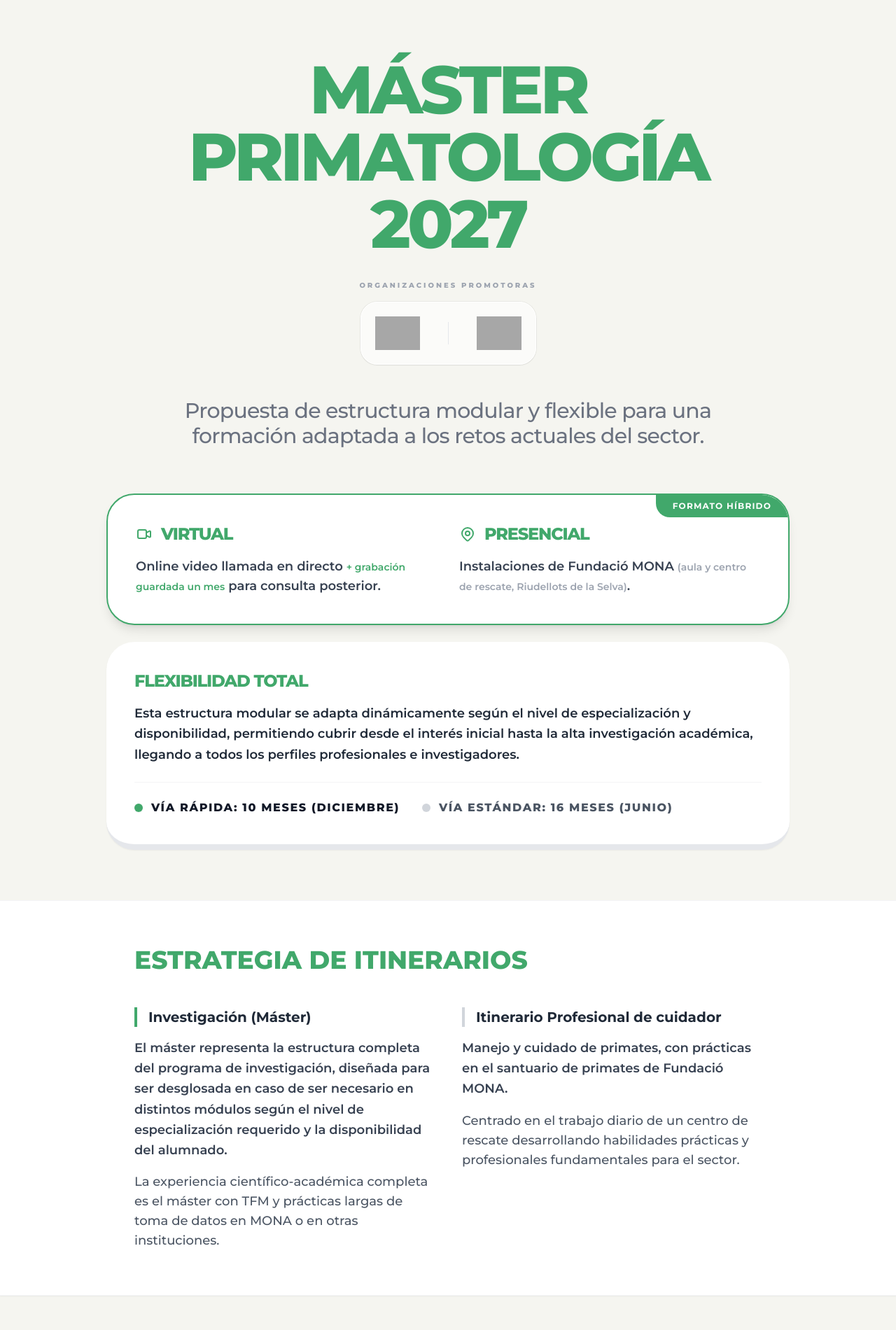
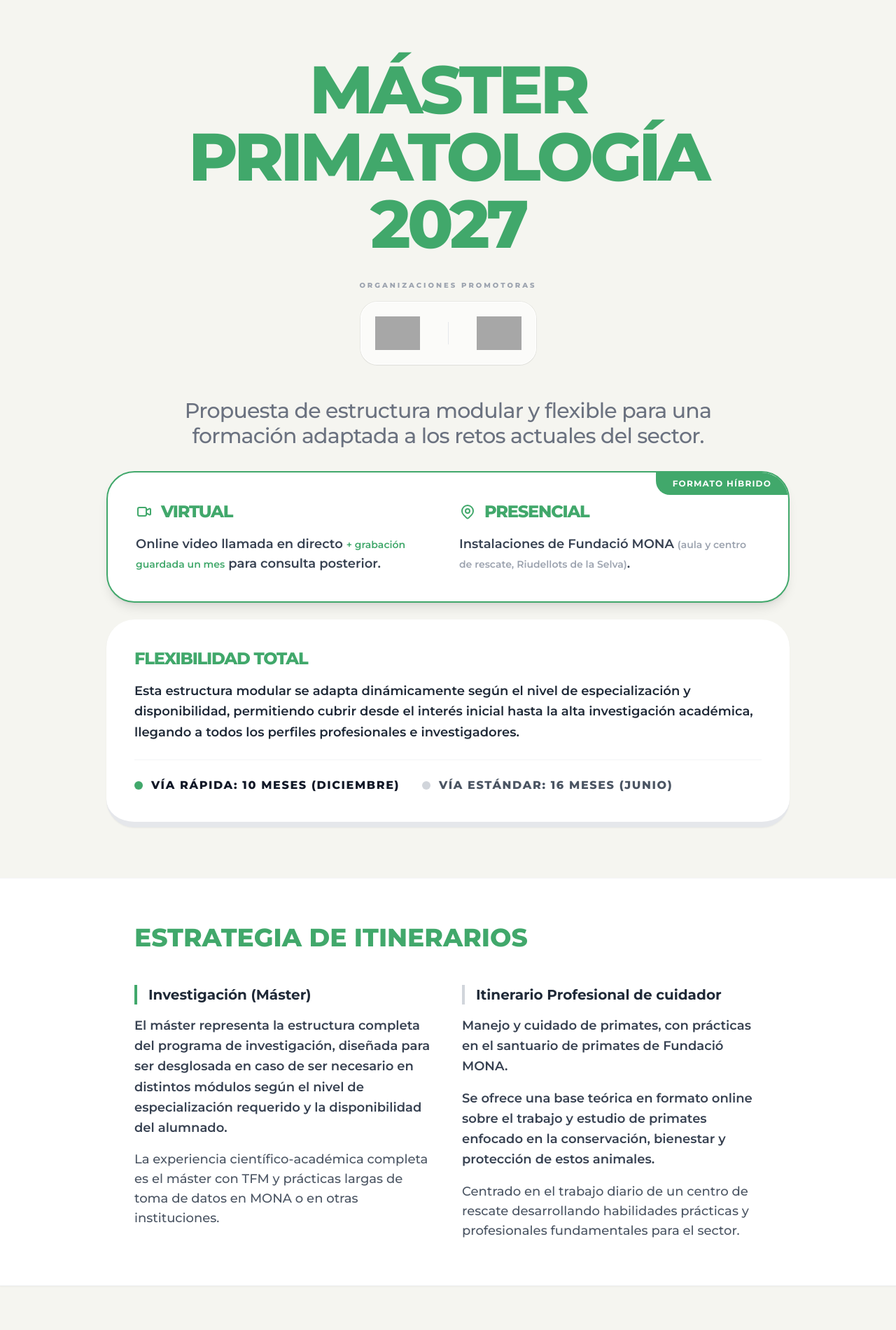
Before and after one commit to MONATYC/propuesta_master_2027, a plain HTML site: page index.html in a window 1280 px wide. Shown: the top 1900 px of the page at 70% size. Drawn offline with nearby package versions, Linux system fonts and the light colour scheme; grey boxes are pictures that could not be loaded.

Commit message:
modified:   index.html

```diff
--- a/index.html
+++ b/index.html
@@ -116,7 +116,7 @@
     <div class="min-h-screen selection:bg-[#41a86b] selection:text-white pb-12">
       <!-- ========== HEADER ========== -->
       <header
-        class="px-6 pt-20 pb-6 max-w-5xl mx-auto text-center"
+        class="px-6 pt-20 pb-0 max-w-5xl mx-auto text-center"
       >
         <h1
           class="text-6xl md:text-8xl font-black text-[#41a86b] leading-none mb-8 tracking-tighter uppercase"
@@ -143,7 +143,7 @@
         </div>
 
         <p
-          class="text-2xl md:text-3xl text-gray-500 max-w-3xl mx-auto leading-tight font-medium tracking-tight mb-4"
+          class="text-2xl md:text-3xl text-gray-500 max-w-3xl mx-auto leading-tight font-medium tracking-tight"
         >
           Propuesta de estructura modular y flexible para una formación adaptada
           a los retos actuales del sector.
@@ -151,7 +151,7 @@
       </header>
 
       <!-- ========== MODALIDAD Y FLEXIBILIDAD ========== -->
-      <section class="p-6 max-w-5xl mx-auto space-y-6">
+      <section class="px-6 pb-6 pt-8 max-w-5xl mx-auto space-y-6">
         <!-- MODALIDAD CARD -->
         <div class="bg-white p-10 rounded-[40px] shadow-lg border-2 border-[#41a86b] hover:shadow-xl transition-all hover-card relative overflow-hidden group">
           <div class="absolute top-0 right-0 bg-[#41a86b] text-white px-6 py-2 rounded-bl-[20px] font-bold text-xs tracking-widest uppercase">
@@ -214,6 +214,9 @@
               <h4 class="text-xl font-bold text-gray-800 mb-4 border-l-4 border-gray-300 pl-4">Itinerario Profesional de cuidador</h4>
               <p class="text-lg text-gray-700 mb-4 font-semibold leading-relaxed">
                 Manejo y cuidado de primates, con prácticas en el santuario de primates de Fundació MONA.
+              </p>
+              <p class="text-lg text-gray-700 mb-4 font-semibold leading-relaxed">
+                Se ofrece una base teórica en formato online sobre el trabajo y estudio de primates enfocado en la conservación, bienestar y protección de estos animales.
               </p>
               <p class="text-lg text-gray-600 font-medium">
                 Centrado en el trabajo diario de un centro de rescate desarrollando habilidades prácticas y profesionales fundamentales para el sector.
```
